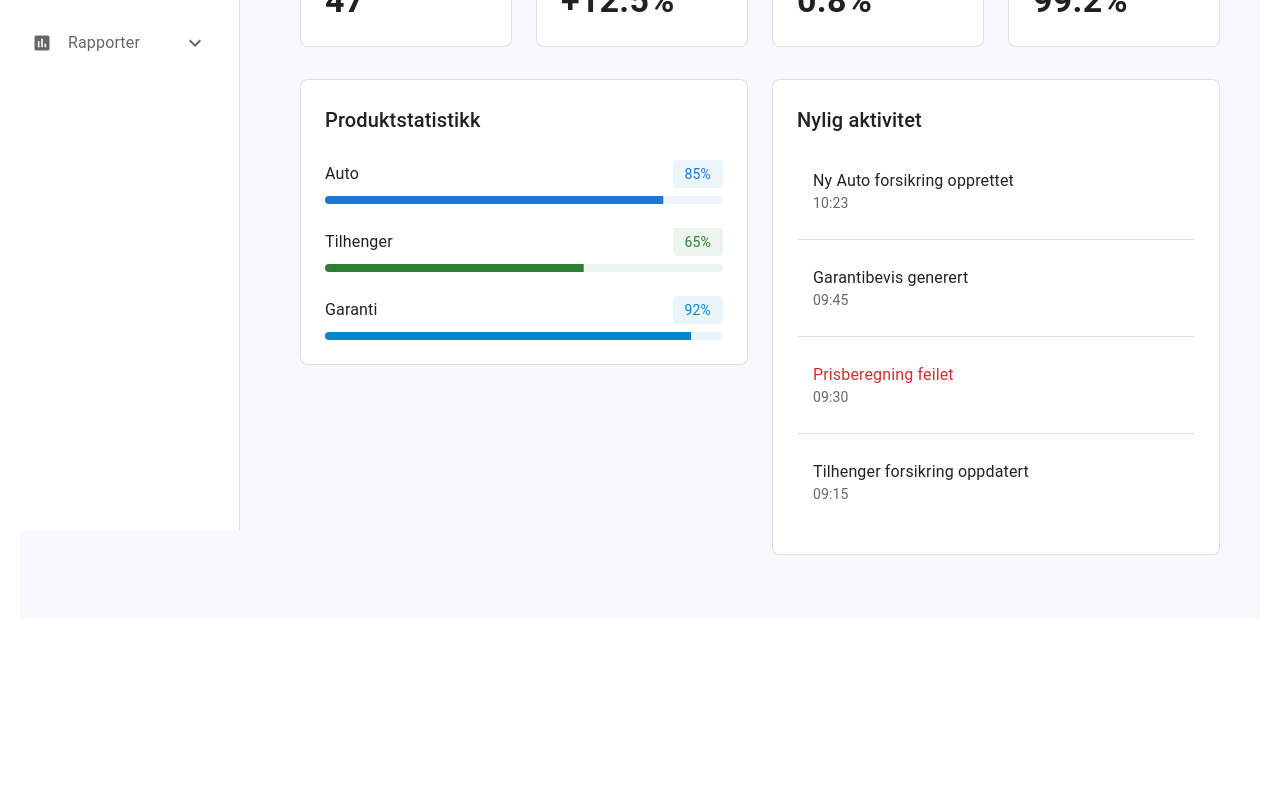
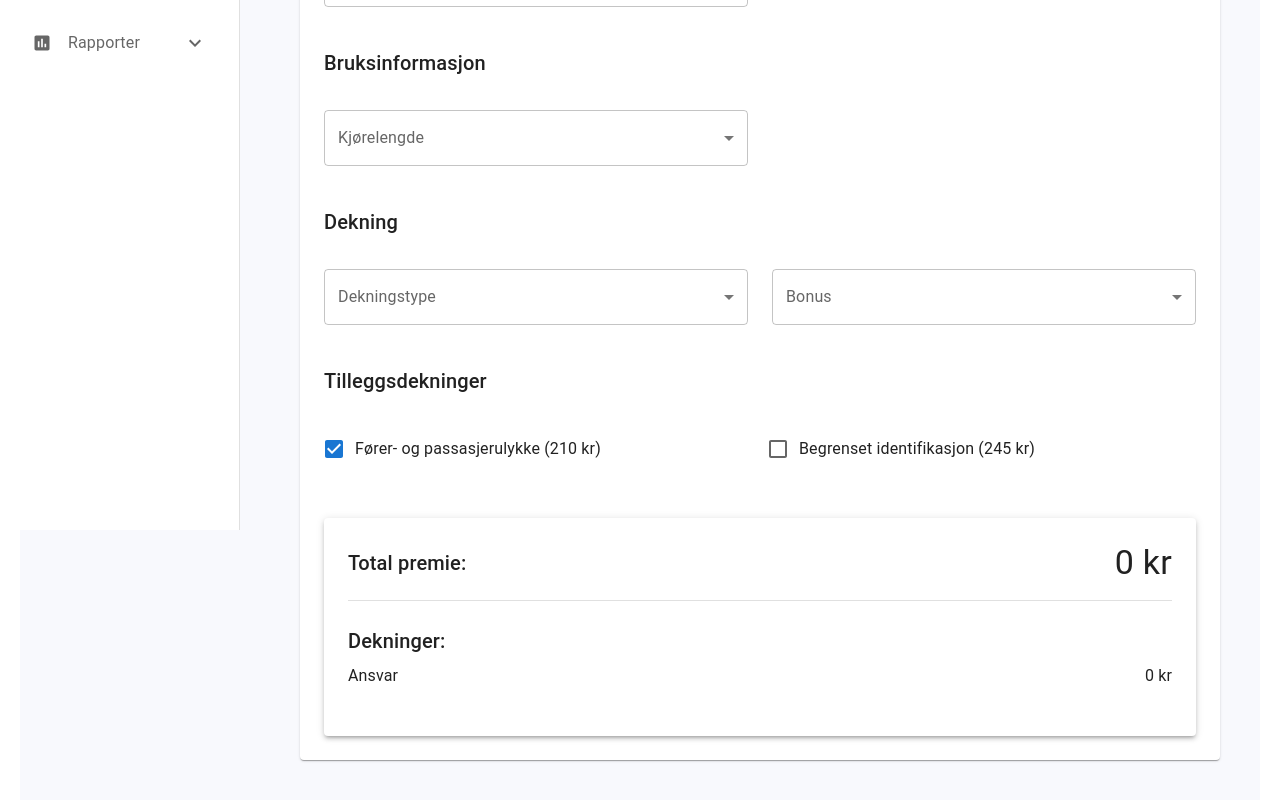
Before and after one commit to Byggmesterforsikring/byggbot, a React app: page /#/calculators/auto in a window 1280 px wide. Before the commit this address led to /. Shown: the part 270-1070 px from the top of the page. Before the commit the page ends 909 px from the top, so only its background shows below. Built offline with nearby package versions, Linux system fonts and the light colour scheme.

Commit message:
fikset riktige tarfiffer for lastebiler, og medium biler. mangler fortsatt logikk på fordeling på lastebiler

```diff
--- a/src/components/Auto/AutoCalculator.js
+++ b/src/components/Auto/AutoCalculator.js
@@ -19,7 +19,8 @@ import {
   BUDGET_CAR_BRANDS,
   MILEAGE_OPTIONS,
   EXTRAS,
-  TARIFFS
+  TARIFFS,
+  BUDGET_TARIFFS
 } from './constants/tariffData';
 
 function AutoCalculator() {
@@ -80,24 +81,87 @@ function AutoCalculator() {
     }
   };
 
-  const calculatePremium = () => {
+  const calculatePremiumDistribution = () => {
     if (!formData.vehicleType || !formData.coverage || !formData.bonusLevel || !formData.mileage) {
-      return 0;
+      return {
+        liability: 0,
+        partialKasko: 0,
+        kasko: 0,
+        extras: [],
+        total: 0
+      };
     }
 
-    let basePremium = TARIFFS[formData.vehicleType]?.[formData.coverage]?.[formData.bonusLevel] || 0;
+    // Beregn basispremie uten tillegg
+    let basePremium;
+    if (formData.vehicleType === 'BUDGET') {
+      basePremium = BUDGET_TARIFFS[formData.coverage]?.[formData.bonusLevel] || 0;
+    } else {
+      basePremium = TARIFFS[formData.vehicleType]?.[formData.coverage]?.[formData.bonusLevel] || 0;
+    }
 
     const mileageOption = MILEAGE_OPTIONS.find(opt => opt.value === parseInt(formData.mileage));
     if (mileageOption) {
       basePremium *= mileageOption.factor;
     }
 
-    const extrasCost = formData.extras.reduce((sum, extraId) => {
+    // Beregn tilleggsdekninger
+    const extras = formData.extras.map(extraId => {
       const extra = EXTRAS.find(e => e.id === extraId);
-      return sum + (extra?.price || 0);
-    }, 0);
+      return {
+        id: extraId,
+        label: extra.label,
+        price: extra.price
+      };
+    });
 
-    return Math.round(basePremium + extrasCost);
+    const extrasCost = extras.reduce((sum, extra) => sum + extra.price, 0);
+
+    // Fordel premie basert på dekningstype og kjøretøytype
+    let distribution = {
+      liability: 0,
+      partialKasko: 0,
+      kasko: 0,
+      extras: extras,
+      total: Math.round(basePremium + extrasCost)
+    };
+
+    // For lette kjøretøy og budsjettbiler
+    if (['PRIVATE_LIGHT', 'ELECTRIC_LIGHT', 'BUDGET'].includes(formData.vehicleType)) {
+      switch (formData.coverage) {
+        case 'LIABILITY':
+          distribution.liability = basePremium;
+          break;
+        case 'PARTIAL_KASKO':
+          distribution.liability = 2949;
+          distribution.partialKasko = basePremium - 2949;
+          break;
+        case 'FULL_KASKO':
+          distribution.liability = 2949;
+          distribution.partialKasko = basePremium * 0.28;
+          distribution.kasko = basePremium - 2949 - (basePremium * 0.28);
+          break;
+      }
+    }
+    // For mellomtunge kjøretøy (3,5 - 7,499 tonn)
+    else if (formData.vehicleType === 'PRIVATE_MEDIUM') {
+      switch (formData.coverage) {
+        case 'LIABILITY':
+          distribution.liability = basePremium;
+          break;
+        case 'PARTIAL_KASKO':
+          distribution.liability = 3449;
+          distribution.partialKasko = basePremium - 3449;
+          break;
+        case 'FULL_KASKO':
+          distribution.liability = 3449;
+          distribution.partialKasko = basePremium * 0.25;
+          distribution.kasko = basePremium - 3449 - (basePremium * 0.25);
+          break;
+      }
+    }
+
+    return distribution;
   };
 
   return (
@@ -242,23 +306,74 @@ function AutoCalculator() {
 
           {/* Premium Display */}
           <Grid item xs={12}>
-            <Paper
-              elevation={3}
-              sx={{
-                p: 3,
-                mt: 3,
-                bgcolor: 'primary.lighter',
+            <Paper elevation={3} sx={{ p: 3, mt: 3 }}>
+              {/* Total Premium */}
+              <Box sx={{
                 display: 'flex',
                 justifyContent: 'space-between',
-                alignItems: 'center'
-              }}
-            >
-              <Typography variant="h6">
-                Beregnet premie:
+                alignItems: 'center',
+                mb: 3,
+                pb: 2,
+                borderBottom: '1px solid rgba(0, 0, 0, 0.12)'
+              }}>
+                <Typography variant="h6">
+                  Total premie:
+                </Typography>
+                <Typography variant="h4">
+                  {calculatePremiumDistribution().total.toLocaleString('nb-NO')} kr
+                </Typography>
+              </Box>
+
+              {/* Coverage Distribution */}
+              <Typography variant="h6" gutterBottom>
+                Dekninger:
               </Typography>
-              <Typography variant="h4">
-                {calculatePremium().toLocaleString('nb-NO')} kr
-              </Typography>
+              <Box sx={{ mb: 3 }}>
+                {/* Ansvar - vises alltid */}
+                <Box sx={{ display: 'flex', justifyContent: 'space-between', mb: 1 }}>
+                  <Typography>Ansvar</Typography>
+                  <Typography>
+                    {Math.round(calculatePremiumDistribution().liability).toLocaleString('nb-NO')} kr
+                  </Typography>
+                </Box>
+
+                {/* Delkasko - vises ved Delkasko eller Kasko */}
+                {(formData.coverage === 'PARTIAL_KASKO' || formData.coverage === 'FULL_KASKO') && (
+                  <Box sx={{ display: 'flex', justifyContent: 'space-between', mb: 1 }}>
+                    <Typography>Delkasko</Typography>
+                    <Typography>
+                      {Math.round(calculatePremiumDistribution().partialKasko).toLocaleString('nb-NO')} kr
+                    </Typography>
+                  </Box>
+                )}
+
+                {/* Kasko - vises kun ved Kasko */}
+                {formData.coverage === 'FULL_KASKO' && (
+                  <Box sx={{ display: 'flex', justifyContent: 'space-between', mb: 1 }}>
+                    <Typography>Kasko</Typography>
+                    <Typography>
+                      {Math.round(calculatePremiumDistribution().kasko).toLocaleString('nb-NO')} kr
+                    </Typography>
+                  </Box>
+                )}
+              </Box>
+
+              {/* Extras */}
+              {calculatePremiumDistribution().extras.length > 0 && (
+                <>
+                  <Typography variant="h6" gutterBottom>
+                    Tillegg:
+                  </Typography>
+                  <Box>
+                    {calculatePremiumDistribution().extras.map(extra => (
+                      <Box key={extra.id} sx={{ display: 'flex', justifyContent: 'space-between', mb: 1 }}>
+                        <Typography>{extra.label}</Typography>
+                        <Typography>{extra.price.toLocaleString('nb-NO')} kr</Typography>
+                      </Box>
+                    ))}
+                  </Box>
+                </>
+              )}
             </Paper>
           </Grid>
         </Grid>
--- a/src/components/Auto/constants/tariffData.js
+++ b/src/components/Auto/constants/tariffData.js
@@ -130,7 +130,70 @@ export const TARIFFS = {
       '-10%': 22305
     }
   },
-  // ... fortsetter med andre kjøretøytyper
+  PRIVATE_MEDIUM: {
+    LIABILITY: {
+      '75%': 4087,
+      '70%': 4455,
+      '60%': 4904,
+      '50%': 5517,
+      '40%': 6130,
+      '30%': 6784,
+      '20%': 7560,
+      '-10%': 8991
+    },
+    PARTIAL_KASKO: {
+      '75%': 6849,
+      '70%': 7465,
+      '60%': 8219,
+      '50%': 9246,
+      '40%': 10273,
+      '30%': 11369,
+      '20%': 12670,
+      '-10%': 15067
+    },
+    FULL_KASKO: {
+      '75%': 11497,
+      '70%': 12532,
+      '60%': 13797,
+      '50%': 15522,
+      '40%': 17246,
+      '30%': 19086,
+      '20%': 21270,
+      '-10%': 25294
+    }
+  },
+  TRUCK: {
+    LIABILITY: {
+      '75%': 6120,
+      '70%': 6671,
+      '60%': 7344,
+      '50%': 8262,
+      '40%': 9180,
+      '30%': 10159,
+      '20%': 11322,
+      '-10%': 13464
+    },
+    PARTIAL_KASKO: {
+      '75%': 11256,
+      '70%': 12269,
+      '60%': 13507,
+      '50%': 15196,
+      '40%': 16884,
+      '30%': 18685,
+      '20%': 20824,
+      '-10%': 24763
+    },
+    FULL_KASKO: {
+      '75%': 14731,
+      '70%': 16057,
+      '60%': 17677,
+      '50%': 19887,
+      '40%': 22096,
+      '30%': 24453,
+      '20%': 27252,
+      '-10%': 32408
+    }
+  }
 };
 
 // Spesialtariff for rimeligere biler
@@ -187,6 +250,10 @@ export const MILEAGE_FACTORS = {
     acc[value] = factor;
     return acc;
   }, {}),
+  PRIVATE_MEDIUM: MILEAGE_OPTIONS.reduce((acc, { value, factor }) => {
+    acc[value] = factor;
+    return acc;
+  }, {}),
   TRUCK: MILEAGE_OPTIONS.reduce((acc, { value, factor }) => {
     acc[value] = factor;
     return acc;
```
